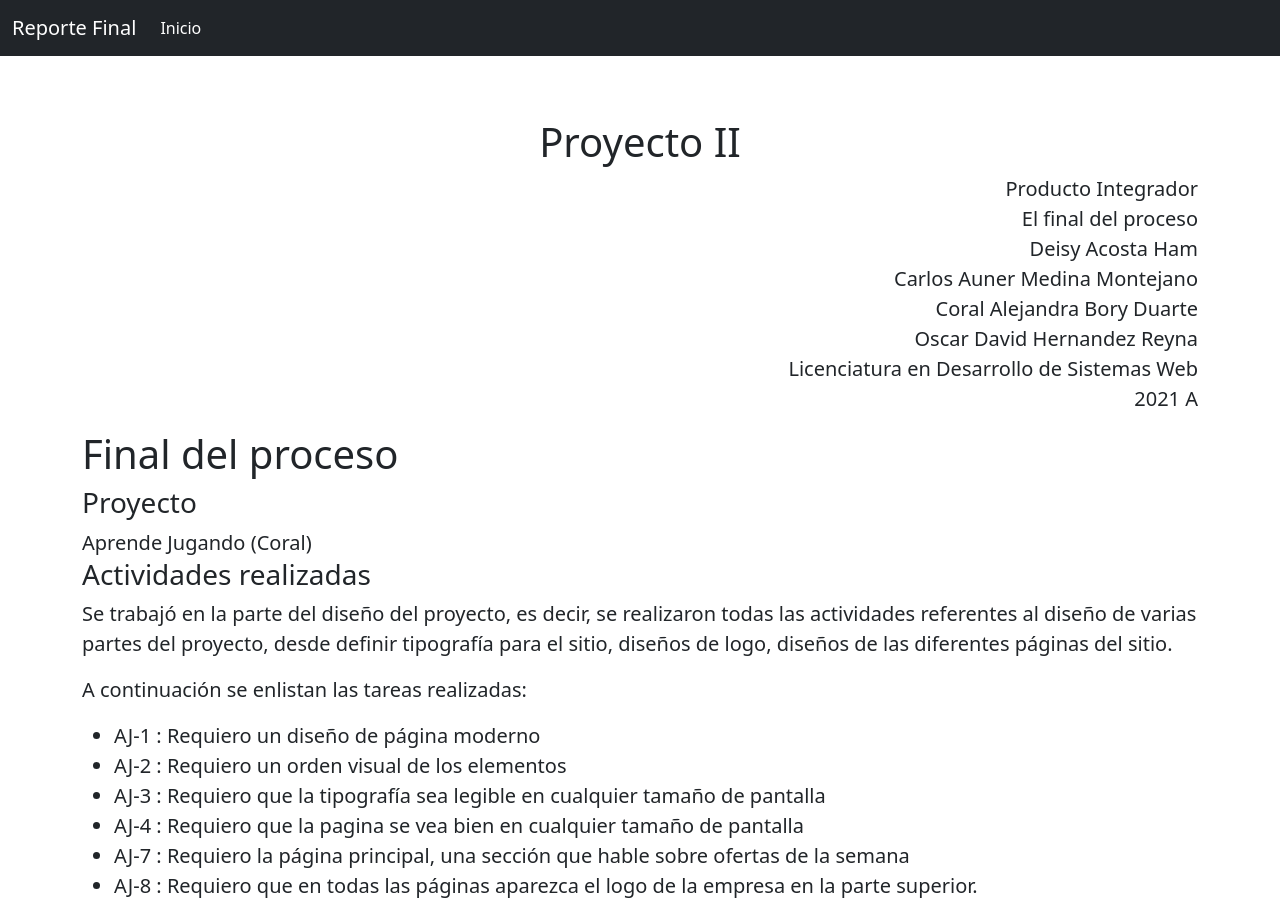
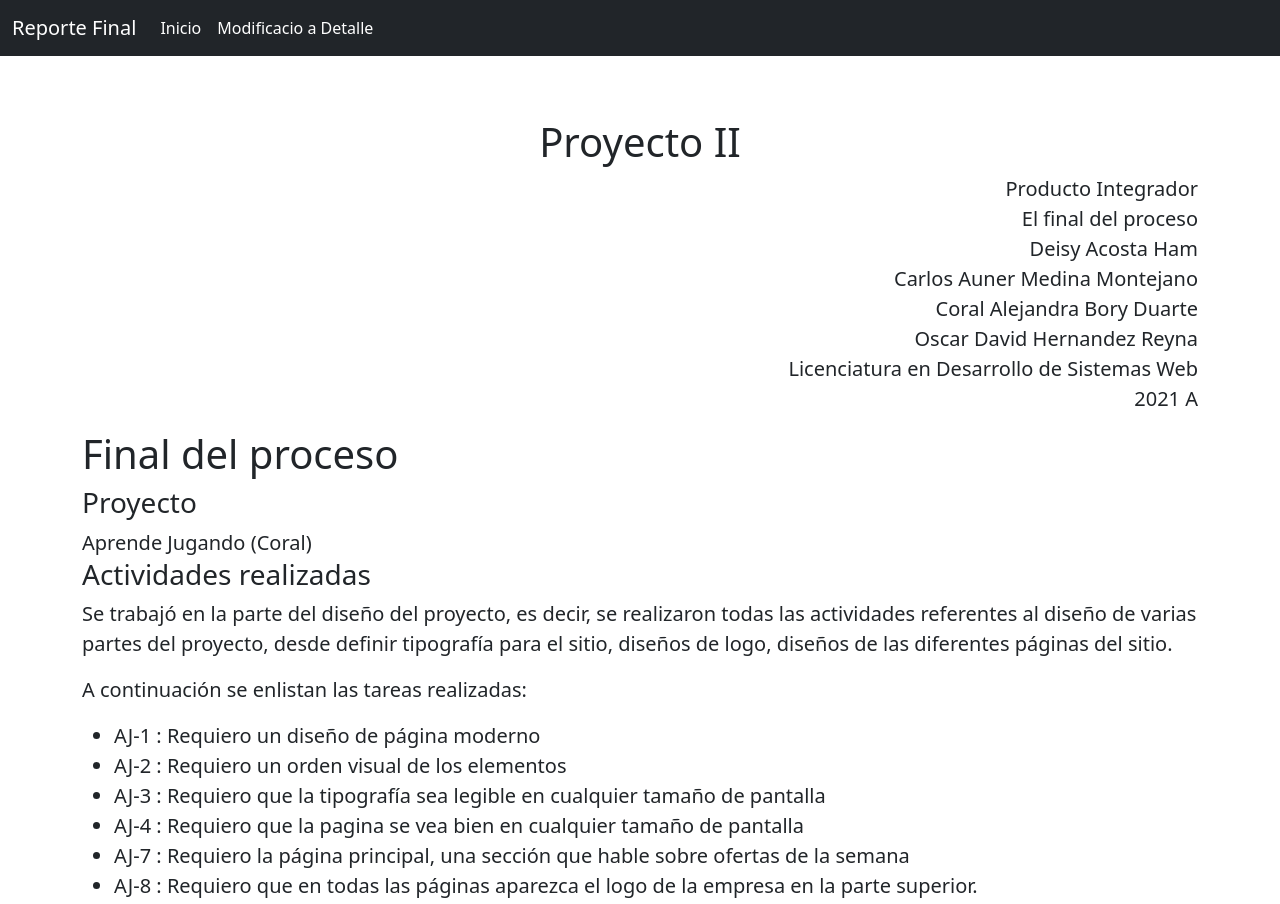
Before and after one commit to oscardavid10/reporte_final.io, a plain HTML site: page index.html in a window 1280 px wide. Shown: the top 904 px of the page. Drawn offline with nearby package versions, Linux system fonts and the light colour scheme.

Commit message:
Add link menu

```diff
--- a/index.html
+++ b/index.html
@@ -22,6 +22,9 @@
               <ul class="navbar-nav me-auto mb-2 mb-md-0">
                 <li class="nav-item">
                   <a class="nav-link active" aria-current="page" href="#">Inicio</a>
+                </li>
+                <li class="nav-item">
+                  <a class="nav-link active" aria-current="page" href="https://docs.google.com/document/d/1RWIe6uX-QPYRVrBCgXXbIhwL4lA-5doVtLdX7jleaJk/edit?usp=sharing">Modificacio a Detalle</a>
                 </li>
               </ul>
             </div>
```
